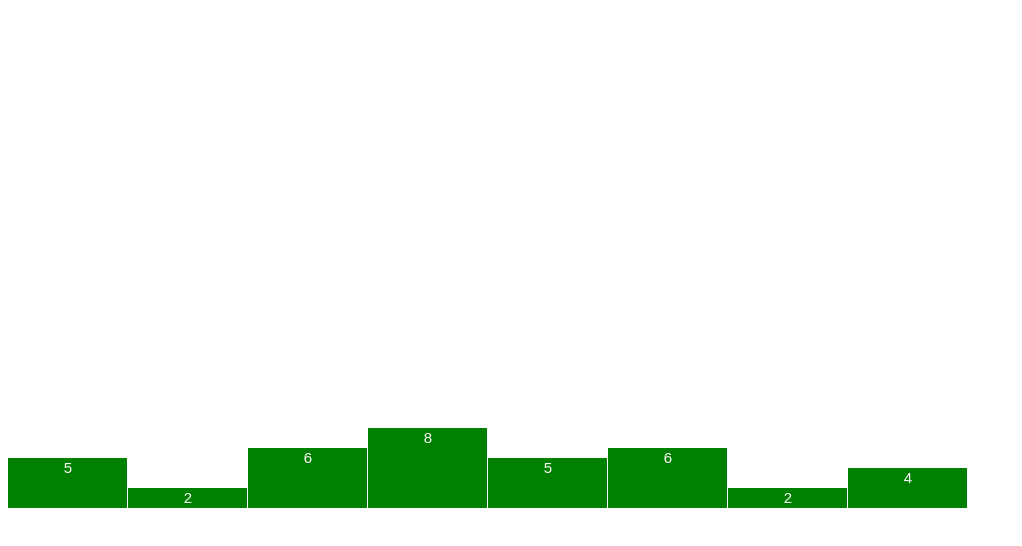
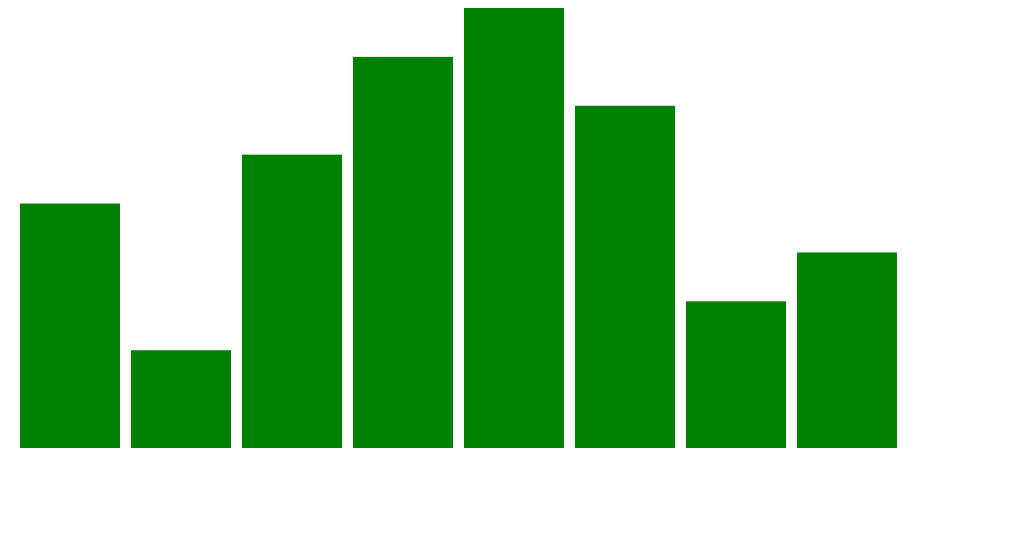
Before and after one commit to JonathanWarrick/data-viz-web-crawler, a plain HTML site: page index.html in a window 1280 px wide. Shown: the whole page, without its empty margins (0-1022 px from the left). Drawn offline with nearby package versions, Linux system fonts and the light colour scheme.

Commit message:
Updates chart with margins, scales, etc. Still static.

```diff
--- a/index.html
+++ b/index.html
@@ -8,58 +8,59 @@
   <div id="chartArea"></div>
   <script type="text/javascript">
     // create testData for use until Python script is hooked up
-    var testData1 = [5,2,6,8,5,6,2,4];
-    var testData2 = [3,66,7,4,5,88,7,1,22];
+    var testData1 = [5,2,6,8,9,7,3,4];
+    var testData2 = [3,66,7,4,5,88,17,1,22];
     var testData3 = [5,34,235,77,99,237,66];
 
     // create our dimensions, canvas, etc.
-    var width = 960;
-    var height = 500;
+    var margin = {
+      top: 20,
+      right: 30,
+      left: 30,
+      bottom: 40
+    };
+    var width = 960 - margin.left - margin.right;
+    var height = 500 - margin.top - margin.bottom;
     var currentDataset = testData1;
+    var barWidth = width / currentDataset.length;
+    var padding = 2;
+
+    var xAxisLabel = currentDataset.map(function(datapoint, index) {
+      return index;
+    });
+
+    // create yScale to scale y-axis properly
+    var yScale = d3.scale.linear()
+      .domain([0, d3.max(currentDataset)])
+      .range([height, 0]);
+
+    // create xScale to scale x-axis with values
+    var xScale = d3.scale.ordinal()
+        .domain(xAxisLabel)
+        .rangeRoundBands([0, width], .1);
 
     var svg = d3.select('#chartArea')
       .append('svg')
-      .attr('width', width)
-      .attr('height', height);
+      .attr('width', width + margin.left + margin.right)
+      .attr('height', height + margin.top + margin.bottom);
 
-    // add our data to the chart
-    svg.selectAll('rect')
+    var bar = svg.selectAll('g')
       .data(currentDataset)
       .enter()
-      .append('rect')
-      .attr('x', function(d, i) {
-        return i * (width / currentDataset.length);
+      .append('g')
+      .attr('transform', function(d, i) {
+        return 'translate(' + xScale(i) + ',0)';
+      });
+
+    bar.append('rect')
+      .attr('y', function(d) {
+        return yScale(d);
       })
-      .attr('y', function(d) {
-        return height - d * 10;
-      })
-      .attr('width', (width / currentDataset.length) - 1)
+      .attr('width', xScale.rangeBand())
       .attr('height', function(d) {
-        return d * 10;
+        return height - yScale(d);
       })
       .attr('fill', 'green');
-
-    // add labels to our chart
-    svg.selectAll('text')
-      .data(currentDataset)
-      .enter()
-      .append('text')
-      .text(function(d) {
-        return d;
-      })
-      .attr('x', function(d, i) {
-        return i * (width / currentDataset.length) + (width / currentDataset.length) / 2;
-      })
-      .attr('y', function(d) {
-        return height - d * 10 + 15;
-      })
-      .attr('font-family', 'sans-serif')
-      .attr('font-size', '15px')
-      .attr('fill', 'white')
-      .attr('text-anchor', 'middle');
-
-
-
   </script>
 </body>
 </html>
```
